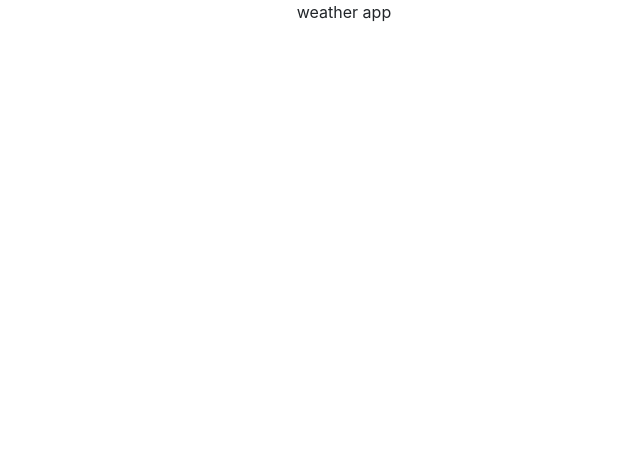
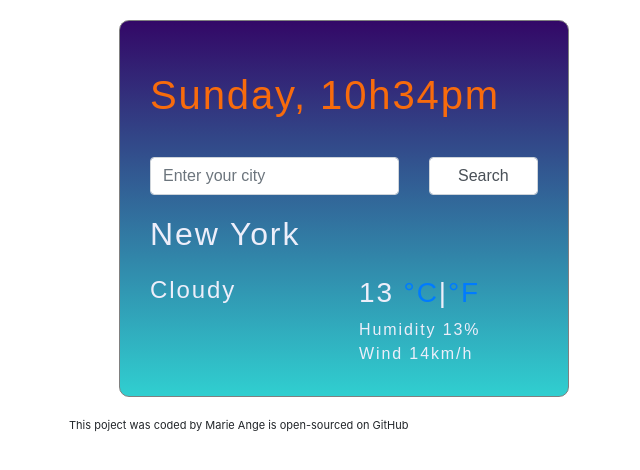
Before and after one commit to MarieAnge5/react-weather-app, a React (Create React App) app: page / in a window 1280 px wide. Shown: the top 470 px of the page, without its empty margins (296-936 px from the left). Built offline with nearby package versions, Linux system fonts and the light colour scheme.

Commit message:
Added the css

```diff
--- a/src/App.css
+++ b/src/App.css
@@ -1,38 +1,8 @@
 .App {
-  text-align: center;
+  max-width: 600px;
+  margin: 0 auto;
 }
-
-.App-logo {
-  height: 40vmin;
-  pointer-events: none;
+.App footer {
+  font-size: 11px;
+  margin: 10px;
 }
-
-@media (prefers-reduced-motion: no-preference) {
-  .App-logo {
-    animation: App-logo-spin infinite 20s linear;
-  }
-}
-
-.App-header {
-  background-color: #282c34;
-  min-height: 100vh;
-  display: flex;
-  flex-direction: column;
-  align-items: center;
-  justify-content: center;
-  font-size: calc(10px + 2vmin);
-  color: white;
-}
-
-.App-link {
-  color: #61dafb;
-}
-
-@keyframes App-logo-spin {
-  from {
-    transform: rotate(0deg);
-  }
-  to {
-    transform: rotate(360deg);
-  }
-}
--- a/src/App.js
+++ b/src/App.js
@@ -1,11 +1,15 @@
 
 import './App.css';
+import Weather from "./Weather";
 
 export default function App() {
   return (
     <div className="App">
       <div className="container">
-      weather app
+      <Weather />
+      <footer>
+        This poject was coded by  Marie Ange is <a>open-sourced on GitHub</a>
+      </footer>
     </div>
     </div>
   );
--- /dev/null
+++ b/src/Weather.css
@@ -0,0 +1,42 @@
+body {
+  background: back;
+}
+
+.Weather {
+  max-width: 450px;
+  margin: 20px auto;
+  font-family: arial;
+  padding: 30px;
+  border: solid 1px grey;
+  border-radius: 10px;
+  font-family: arial;
+  color: rgb(237, 238, 250);
+  letter-spacing: 0.5mm;
+  background-image: linear-gradient(to top, #30cfd0 0%, #330867 100%);
+}
+
+.Weather form {
+}
+
+h1 {
+  color: rgb(248, 107, 12);
+  padding-top: 20px;
+  padding-bottom: 30px;
+  text-align: left;
+}
+h2 {
+  text-align: left;
+  padding-top: 20px;
+  font-size: 50px;
+  padding-bottom: 15px;
+}
+h4 {
+  text-align: left;
+}
+.Weather ul {
+  padding: 0;
+  margin: 0;
+}
+.Weather li {
+  list-style: none;
+}
--- /dev/null
+++ b/src/Weather.js
@@ -0,0 +1,64 @@
+import React from "react";
+import "./Weather.css";
+
+export default function Weather() {
+return (
+<div className="Weather">
+<h1>Sunday, 10h34pm</h1>
+      <form>
+        <div className="row">
+          <div className="col-8">
+            <input
+              className="form-control"
+              type="text"
+              placeholder="Enter your city"
+            />
+          </div>
+          <div className="col-4">
+            <input className="form-control" type="submit" value="Search" />
+          </div>
+        </div>
+      </form>
+      <div className="row">
+        <div className="col-6">
+          <h2>New York</h2>
+        </div>
+        </div>
+         <div className="row">
+        <div className="col-6">
+        <h4>Cloudy</h4>
+        </div>
+        <div className="col-6">
+          <h3>
+            <span></span>
+            <span className="units">
+              13{" "}
+              <a href="/" className="active">
+                °C
+              </a>
+              |
+              <a href="/" className="activated">
+                °F
+              </a>{" "}
+            </span>
+          </h3>
+        </div>
+      </div>
+        <div className="row">
+        <div className="col-6">
+          <i className="fas fa-cloud-moon-rain"></i>
+        </div>
+        <div className="col-6">
+          <ul>
+            <li>
+              Humidity <span>13</span>%<h></h>
+            </li>
+            <li>
+              Wind <span>14</span>km/h
+            </li>
+          </ul>
+        </div>
+      </div>
+        </div>
+);
+}
```
